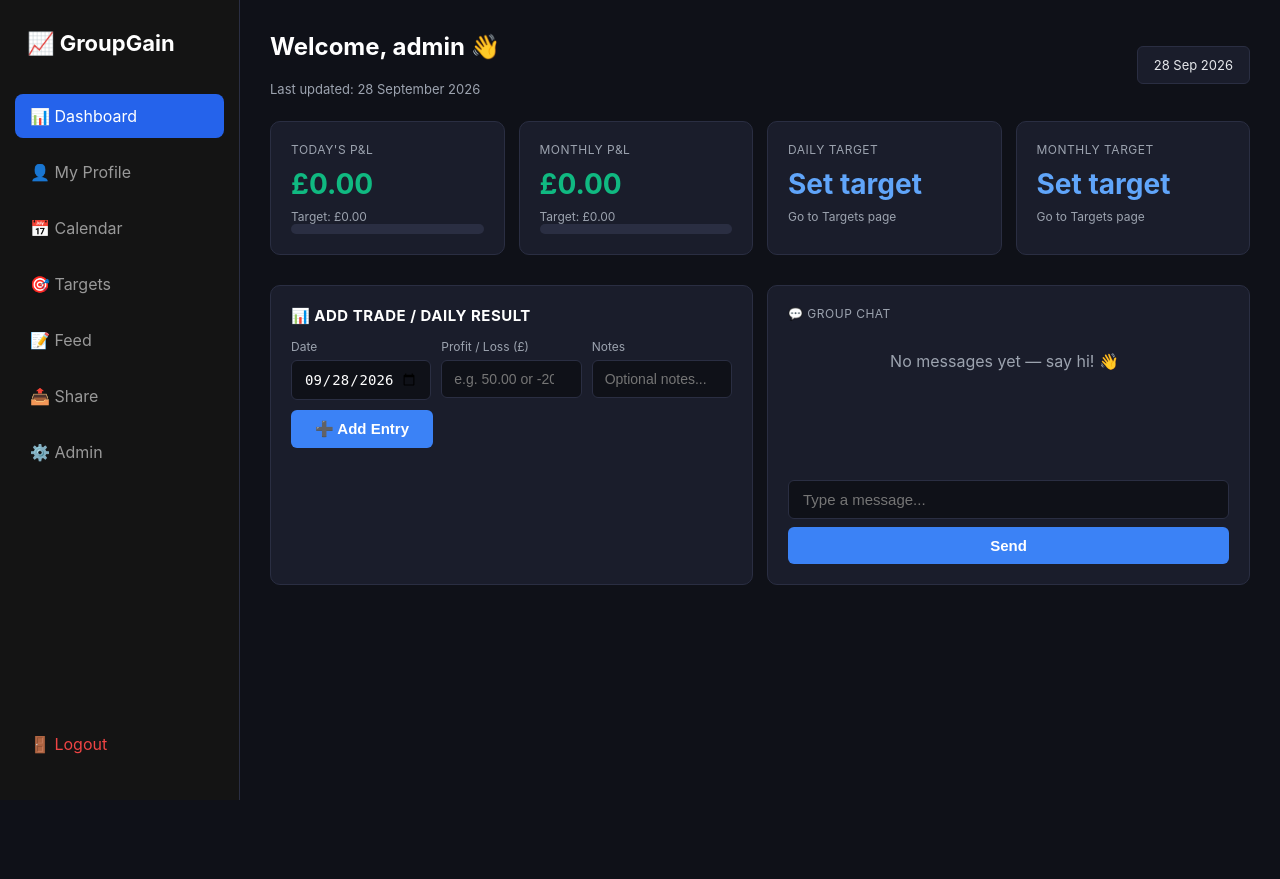
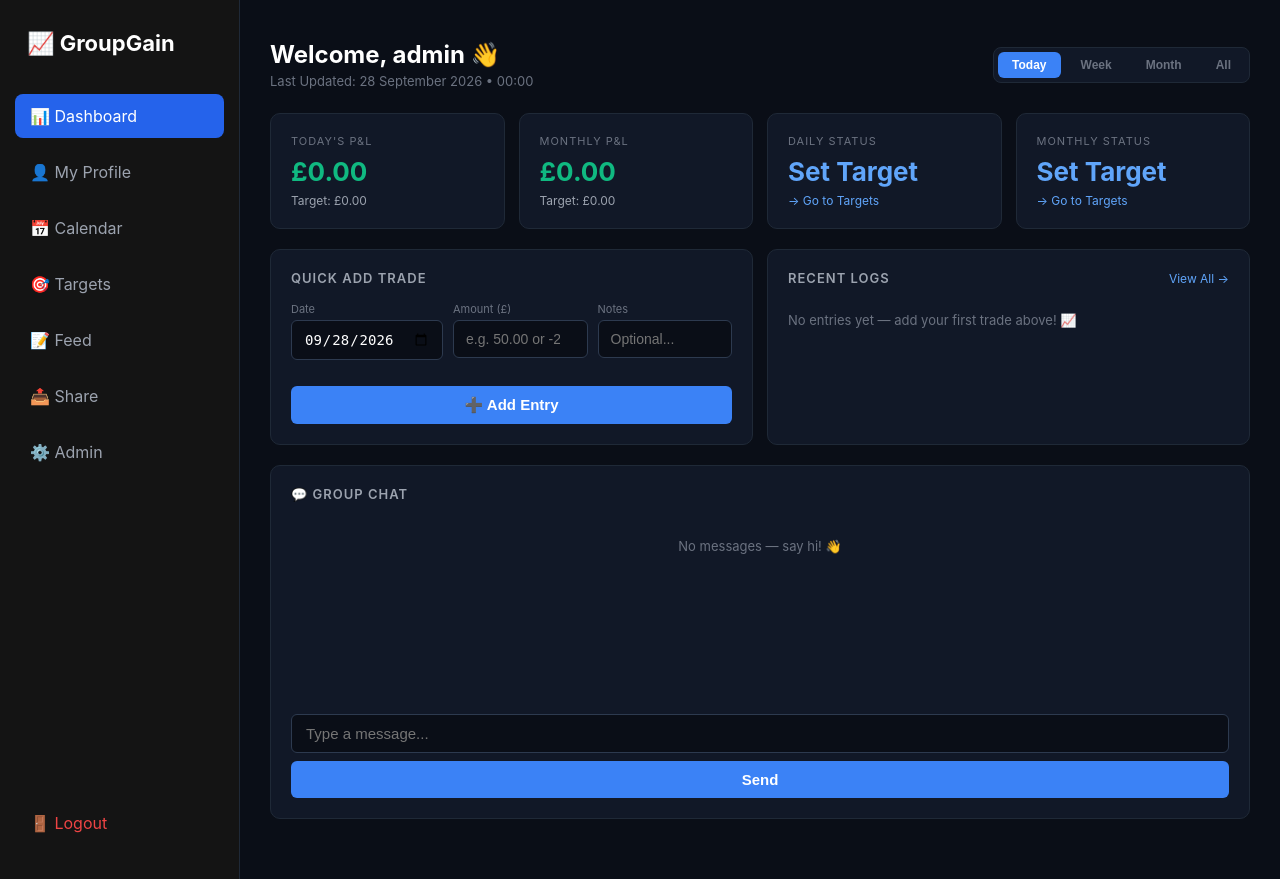
Before and after one commit to leemossford-jpg/groupgain, a Flask app: page / in a window 1280 px wide. Before the commit the page ends 800 px from the top, so only its background shows below. Run offline with Flask 3, Linux system fonts and the light colour scheme; a user stored in the database is signed in.

Commit message:
Update dashboard.html

```diff
--- a/templates/dashboard.html
+++ b/templates/dashboard.html
@@ -3,299 +3,183 @@
 
 <style>
   :root {
-    --bg-main: #0f1118;
-    --bg-card: #1a1d2b;
-    --bg-card-hover: #22263a;
+    --bg-main: #0a0e17;
+    --bg-card: #111827;
+    --bg-card-2: #1a2234;
     --accent-blue: #3b82f6;
     --accent-blue-light: #60a5fa;
+    --accent-green: #10b981;
     --accent-red: #ef4444;
-    --accent-green: #10b981;
-    --text-primary: #e5e7eb;
-    --text-secondary: #9ca3af;
-    --border: #2a2e42;
+    --text-primary: #ffffff;
+    --text-secondary: #6b7280;
+    --text-dim: #9ca3af;
+    --border: #1f2937;
+    --border-light: #2d3a4f;
   }
 
   * { margin: 0; padding: 0; box-sizing: border-box; }
-  body {
-    background: var(--bg-main);
-    color: var(--text-primary);
-    font-family: -apple-system, Segoe UI, Roboto, sans-serif;
-  }
+  body { background: var(--bg-main); color: var(--text-primary); font-family: -apple-system, Segoe UI, Roboto, sans-serif; }
+  .page-wrap { padding: 10px 0 30px; }
 
-  .page-container { padding: 2px 0; }
+  /* Top Header */
+  .dash-top { display: flex; justify-content: space-between; align-items: center; margin-bottom: 24px; flex-wrap: wrap; gap: 16px; }
+  .welcome h1 { font-size: 24px; font-weight: 700; margin-bottom: 4px; }
+  .welcome p { font-size: 13px; color: var(--text-secondary); }
+  .time-tabs { display: flex; gap: 6px; background: var(--bg-card); padding: 4px; border-radius: 8px; border: 1px solid var(--border); }
+  .time-tab { font-size: 12px; padding: 6px 14px; border-radius: 6px; color: var(--text-secondary); cursor: pointer; border: none; background: transparent; }
+  .time-tab.active { background: var(--accent-blue); color: #fff; }
 
-  /* ===== HEADER ===== */
-  .welcome-bar {
-    display: flex;
-    justify-content: space-between;
-    align-items: center;
-    margin-bottom: 24px;
-    flex-wrap: wrap;
-    gap: 15px;
-  }
-  .welcome-text h1 { font-size: 24px; font-weight: 700; color: #fff; }
-  .welcome-text p { color: var(--text-secondary); font-size: 13px; margin-top: 4px; }
-  .date-range { display: flex; gap: 10px; align-items: center; }
-  .date-btn {
-    background: var(--bg-card);
-    border: 1px solid var(--border);
-    color: var(--text-primary);
-    padding: 10px 16px;
-    border-radius: 6px;
-    font-size: 13px;
-  }
+  /* 4 Stat Cards */
+  .stats-grid { display: grid; grid-template-columns: repeat(4, 1fr); gap: 14px; margin-bottom: 20px; }
+  .stat-card { background: var(--bg-card); border: 1px solid var(--border); border-radius: 10px; padding: 20px; }
+  .stat-label { font-size: 11px; text-transform: uppercase; letter-spacing: 1px; color: var(--text-secondary); margin-bottom: 8px; }
+  .stat-value { font-size: 26px; font-weight: 700; }
+  .stat-value.green { color: var(--accent-green); }
+  .stat-value.red { color: var(--accent-red); }
+  .stat-value.blue { color: var(--accent-blue-light); }
+  .stat-sub { font-size: 12px; color: var(--text-dim); margin-top: 6px; }
 
-  /* ===== GRID LAYOUT ===== */
-  .grid { display: grid; grid-template-columns: repeat(12, 1fr); gap: 14px; }
+  /* Middle Grid */
+  .mid-grid { display: grid; grid-template-columns: 1fr 1fr; gap: 14px; margin-bottom: 20px; }
+  .section-card { background: var(--bg-card); border: 1px solid var(--border); border-radius: 10px; padding: 20px; }
+  .section-head { display: flex; justify-content: space-between; align-items: center; margin-bottom: 16px; }
+  .section-title { font-size: 13px; font-weight: 600; text-transform: uppercase; letter-spacing: 1px; color: var(--text-dim); }
 
-  /* ===== CARDS ===== */
-  .card {
-    background: var(--bg-card);
-    border: 1px solid var(--border);
-    border-radius: 10px;
-    padding: 20px;
-  }
-  .card-title {
-    font-size: 12px;
-    text-transform: uppercase;
-    letter-spacing: 0.5px;
-    color: var(--text-secondary);
-    margin-bottom: 10px;
-  }
-  .card-value { font-size: 28px; font-weight: 700; }
-  .card-value.green { color: var(--accent-green); }
-  .card-value.red { color: var(--accent-red); }
-  .card-value.blue { color: var(--accent-blue-light); }
+  /* Quick Add Form */
+  .form-grid { display: grid; grid-template-columns: repeat(3, 1fr); gap: 10px; }
+  .form-group label { font-size: 11px; color: var(--text-secondary); margin-bottom: 4px; display: block; }
+  .form-group input { width: 100%; background: var(--bg-main); border: 1px solid var(--border-light); color: #fff; padding: 10px 12px; border-radius: 6px; font-size: 14px; }
+  .submit-btn { background: var(--accent-blue); color: #fff; border: none; padding: 10px 20px; border-radius: 6px; font-weight: 600; cursor: pointer; margin-top: 12px; }
+  .submit-btn:hover { background: var(--accent-blue-light); }
 
-  .col-3 { grid-column: span 3; }
-  .col-4 { grid-column: span 4; }
-  .col-6 { grid-column: span 6; }
-  .col-12 { grid-column: span 12; }
+  /* Recent Logs */
+  .log-item { display: flex; justify-content: space-between; align-items: center; padding: 10px 0; border-bottom: 1px solid var(--border); }
+  .log-item:last-child { border-bottom: none; }
+  .log-date { font-size: 13px; color: var(--text-secondary); }
+  .log-amount { font-weight: 600; }
+  .log-amount.green { color: var(--accent-green); }
+  .log-amount.red { color: var(--accent-red); }
 
-  /* ===== PROGRESS BAR ===== */
-  .progress-row {
-    display: flex;
-    align-items: center;
-    gap: 10px;
-    margin-top: 8px;
-  }
-  .progress-bar-wrap {
-    flex: 1;
-    height: 10px;
-    background: #2a2e42;
-    border-radius: 5px;
-    overflow: hidden;
-  }
-  .progress-bar-fill {
-    height: 100%;
-    border-radius: 5px;
-    transition: width 0.3s ease;
-  }
-  .progress-text { font-size: 12px; color: var(--text-secondary); white-space: nowrap; }
+  /* Chat */
+  .chat-wrap { display: flex; flex-direction: column; height: 280px; }
+  .chat-messages { flex: 1; overflow-y: auto; margin-bottom: 12px; }
+  .chat-msg { padding: 10px 14px; background: var(--bg-main); border-radius: 8px; margin-bottom: 8px; border-left: 2px solid var(--accent-blue); }
+  .chat-sender { font-size: 12px; color: var(--accent-blue-light); margin-bottom: 2px; font-weight: 600; }
+  .chat-text { font-size: 14px; }
+  .chat-time { font-size: 10px; color: var(--text-secondary); margin-top: 2px; }
+  .chat-input-row { display: flex; gap: 8px; }
+  .chat-input-row input { flex: 1; background: var(--bg-main); border: 1px solid var(--border-light); color: #fff; padding: 10px 14px; border-radius: 6px; }
+  .chat-send-btn { background: var(--accent-blue); color: #fff; border: none; padding: 10px 18px; border-radius: 6px; cursor: pointer; }
 
-  /* ===== ADD ENTRY FORM ===== */
-  .add-entry-card h3 { font-size: 15px; margin-bottom: 14px; color: #fff; }
-  .form-row { display: flex; gap: 10px; flex-wrap: wrap; }
-  .form-group { flex: 1; min-width: 140px; }
-  .form-group label {
-    display: block;
-    font-size: 12px;
-    color: var(--text-secondary);
-    margin-bottom: 6px;
-  }
-  .form-group input, .form-group textarea {
-    width: 100%;
-    background: var(--bg-main);
-    border: 1px solid var(--border);
-    color: #fff;
-    padding: 10px 12px;
-    border-radius: 6px;
-    font-size: 14px;
-  }
-  .add-btn {
-    background: var(--accent-blue);
-    color: #fff;
-    border: none;
-    padding: 10px 24px;
-    border-radius: 6px;
-    font-weight: 600;
-    cursor: pointer;
-    align-self: flex-end;
-  }
-  .add-btn:hover { background: var(--accent-blue-light); }
-
-  /* ===== CHAT BOX ===== */
-  .chat-card { display: flex; flex-direction: column; height: 300px; }
-  .chat-messages {
-    flex: 1;
-    overflow-y: auto;
-    padding-right: 8px;
-    margin-bottom: 12px;
-  }
-  .chat-msg {
-    margin-bottom: 10px;
-    padding-bottom: 10px;
-    border-bottom: 1px solid var(--border);
-  }
-  .chat-msg-user { font-weight: 600; font-size: 13px; color: var(--accent-blue-light); }
-  .chat-msg-text { font-size: 14px; margin-top: 3px; color: #ddd; }
-  .chat-msg-time { font-size: 10px; color: var(--text-secondary); margin-top: 3px; }
-  .chat-input-row { display: flex; gap: 8px; }
-  .chat-input-row input {
-    flex: 1;
-    background: var(--bg-main);
-    border: 1px solid var(--border);
-    color: #fff;
-    padding: 10px 14px;
-    border-radius: 6px;
-  }
-  .chat-send-btn {
-    background: var(--accent-blue);
-    color: #fff;
-    border: none;
-    padding: 10px 18px;
-    border-radius: 6px;
-    cursor: pointer;
-  }
-
-  /* ===== RESPONSIVE ===== */
   @media(max-width: 900px) {
-    .col-3, .col-4, .col-6 { grid-column: span 12; }
+    .stats-grid, .mid-grid, .form-grid { grid-template-columns: 1fr; }
   }
 </style>
 
-<div class="page-container">
+<div class="page-wrap">
 
-  <!-- Welcome Header -->
-  <div class="welcome-bar">
-    <div class="welcome-text">
+  <!-- Welcome Header + Time Tabs -->
+  <div class="dash-top">
+    <div class="welcome">
       <h1>Welcome, {{ current_user.username }} 👋</h1>
-      <p>Last updated: {{ today.strftime('%d %B %Y') }}</p>
+      <p>Last Updated: {{ today.strftime('%d %B %Y • %H:%M') }}</p>
     </div>
-    <div class="date-range">
-      <span class="date-btn">{{ today.strftime('%d %b %Y') }}</span>
+    <div class="time-tabs">
+      <button class="time-tab active">Today</button>
+      <button class="time-tab">Week</button>
+      <button class="time-tab">Month</button>
+      <button class="time-tab">All</button>
     </div>
   </div>
 
-  <!-- Top Stats Row -->
-  <div class="grid">
-    <!-- Today's Profit -->
-    <div class="card col-3">
-      <div class="card-title">Today's P&L</div>
-      <div class="card-value {% if today_total >= 0 %}green{% else %}red{% endif %}">
-        £{{ "%.2f"|format(today_total) }}
-      </div>
-      <div class="progress-row">
-        <span class="progress-text">Target: £{{ "%.2f"|format(daily_target) }}</span>
-      </div>
-      <div class="progress-bar-wrap">
-        {% if daily_target and daily_target > 0 %}
-          {% set pct = (today_total / daily_target * 100) %}
-          <div class="progress-bar-fill" style="width: {{ pct|round|min(100) }}%; background: {% if pct >= 100 %}#10b981{% else %}#3b82f6{% endif %}"></div>
-        {% else %}
-          <div class="progress-bar-fill" style="width: 0%; background: #3b82f6;"></div>
-        {% endif %}
-      </div>
+  <!-- 4 Key Stats -->
+  <div class="stats-grid">
+    <div class="stat-card">
+      <div class="stat-label">Today's P&L</div>
+      <div class="stat-value {% if today_total >= 0 %}green{% else %}red{% endif %}">£{{ "%.2f"|format(today_total) }}</div>
+      <div class="stat-sub">Target: £{{ "%.2f"|format(daily_target) }}</div>
     </div>
-
-    <!-- Monthly Total -->
-    <div class="card col-3">
-      <div class="card-title">Monthly P&L</div>
-      <div class="card-value {% if month_total >= 0 %}green{% else %}red{% endif %}">
-        £{{ "%.2f"|format(month_total) }}
-      </div>
-      <div class="progress-row">
-        <span class="progress-text">Target: £{{ "%.2f"|format(monthly_target) }}</span>
-      </div>
-      <div class="progress-bar-wrap">
-        {% if monthly_target and monthly_target > 0 %}
-          {% set pct_m = (month_total / monthly_target * 100) %}
-          <div class="progress-bar-fill" style="width: {{ pct_m|round|min(100) }}%; background: {% if pct_m >= 100 %}#10b981{% else %}#3b82f6{% endif %}"></div>
-        {% else %}
-          <div class="progress-bar-fill" style="width: 0%; background: #3b82f6;"></div>
-        {% endif %}
-      </div>
+    <div class="stat-card">
+      <div class="stat-label">Monthly P&L</div>
+      <div class="stat-value {% if month_total >= 0 %}green{% else %}red{% endif %}">£{{ "%.2f"|format(month_total) }}</div>
+      <div class="stat-sub">Target: £{{ "%.2f"|format(monthly_target) }}</div>
     </div>
-
-    <!-- Daily Target Status -->
-    <div class="card col-3">
-      <div class="card-title">Daily Target</div>
-      <div class="card-value blue">
+    <div class="stat-card">
+      <div class="stat-label">Daily Status</div>
+      <div class="stat-value blue">
         {% if daily_target and daily_target > 0 %}
           {% if today_total >= daily_target %}✅ Hit{% else %}£{{ "%.2f"|format(daily_target - today_total) }} left{% endif %}
-        {% else %}
-          Set target
-        {% endif %}
+        {% else %}Set Target{% endif %}
       </div>
-      <div class="progress-row">
-        <span class="progress-text">
-          {% if daily_target and daily_target > 0 %}
-            {{ (today_total / daily_target * 100)|round(1) }}% complete
-          {% else %}
-            Go to Targets page
-          {% endif %}
-        </span>
-      </div>
+      <div class="stat-sub"><a href="{{ url_for('targets') }}" style="color:var(--accent-blue-light); text-decoration:none;">→ Go to Targets</a></div>
     </div>
-
-    <!-- Monthly Target Status -->
-    <div class="card col-3">
-      <div class="card-title">Monthly Target</div>
-      <div class="card-value blue">
+    <div class="stat-card">
+      <div class="stat-label">Monthly Status</div>
+      <div class="stat-value blue">
         {% if monthly_target and monthly_target > 0 %}
           {% if month_total >= monthly_target %}✅ Hit{% else %}£{{ "%.2f"|format(monthly_target - month_total) }} left{% endif %}
-        {% else %}
-          Set target
-        {% endif %}
+        {% else %}Set Target{% endif %}
       </div>
-      <div class="progress-row">
-        <span class="progress-text">
-          {% if monthly_target and monthly_target > 0 %}
-            {{ (month_total / monthly_target * 100)|round(1) }}% complete
-          {% else %}
-            Go to Targets page
-          {% endif %}
-        </span>
-      </div>
+      <div class="stat-sub"><a href="{{ url_for('targets') }}" style="color:var(--accent-blue-light); text-decoration:none;">→ Go to Targets</a></div>
     </div>
   </div>
 
-  <!-- Bottom Row: Add Entry + Chat -->
-  <div class="grid" style="margin-top: 14px;">
-    <!-- Add Trade Entry -->
-    <div class="card col-6 add-entry-card">
-      <h3>📊 Add Trade / Daily Result</h3>
+  <!-- Middle: Quick Add + Recent Logs -->
+  <div class="mid-grid">
+    <div class="section-card">
+      <div class="section-head"><span class="section-title">Quick Add Trade</span></div>
       <form action="{{ url_for('add_entry') }}" method="post">
-        <div class="form-row">
+        <div class="form-grid">
           <div class="form-group">
             <label>Date</label>
             <input type="date" name="entry_date" value="{{ today }}" required>
           </div>
           <div class="form-group">
-            <label>Profit / Loss (£)</label>
+            <label>Amount (£)</label>
             <input type="number" name="profit_loss" step="0.01" placeholder="e.g. 50.00 or -20.00" required>
           </div>
           <div class="form-group">
             <label>Notes</label>
-            <input type="text" name="notes" placeholder="Optional notes...">
+            <input type="text" name="notes" placeholder="Optional...">
           </div>
-          <button type="submit" class="add-btn">➕ Add Entry</button>
         </div>
+        <button type="submit" class="submit-btn">➕ Add Entry</button>
       </form>
     </div>
 
-    <!-- Group Chat -->
-    <div class="card col-6 chat-card">
-      <div class="card-title">💬 Group Chat</div>
+    <div class="section-card">
+      <div class="section-head">
+        <span class="section-title">Recent Logs</span>
+        <a href="{{ url_for('calendar_view') }}" style="font-size:12px; color:var(--accent-blue-light); text-decoration:none;">View All →</a>
+      </div>
+      <div style="max-height: 200px; overflow-y: auto;">
+        {% for entry in recent_entries %}
+          <div class="log-item">
+            <span class="log-date">{{ entry.date.strftime('%d %b %Y') }}</span>
+            <span class="log-amount {% if entry.profit_loss >= 0 %}green{% else %}red{% endif %}">
+              £{{ "%.2f"|format(entry.profit_loss) }}
+            </span>
+          </div>
+        {% else %}
+          <p style="color:var(--text-secondary); font-size:13px; padding:10px 0;">No entries yet — add your first trade above! 📈</p>
+        {% endfor %}
+      </div>
+    </div>
+  </div>
+
+  <!-- Bottom: Group Chat -->
+  <div class="section-card">
+    <div class="section-head"><span class="section-title">💬 Group Chat</span></div>
+    <div class="chat-wrap">
       <div class="chat-messages">
         {% for msg in messages %}
           <div class="chat-msg">
-            <span class="chat-msg-user">{{ msg.author.username }}</span>
-            <p class="chat-msg-text">{{ msg.content }}</p>
-            <span class="chat-msg-time">{{ msg.created_at.strftime('%H:%M') }}</span>
+            <div class="chat-sender">{{ msg.author.username }}</div>
+            <div class="chat-text">{{ msg.content }}</div>
+            <div class="chat-time">{{ msg.created_at.strftime('%H:%M') }}</div>
           </div>
         {% else %}
-          <p style="color: var(--text-secondary); text-align: center; padding: 20px;">No messages yet — say hi! 👋</p>
+          <p style="color:var(--text-secondary); font-size:13px; text-align:center; padding:20px;">No messages — say hi! 👋</p>
         {% endfor %}
       </div>
       <form action="{{ url_for('send_chat') }}" method="post" class="chat-input-row">
```
